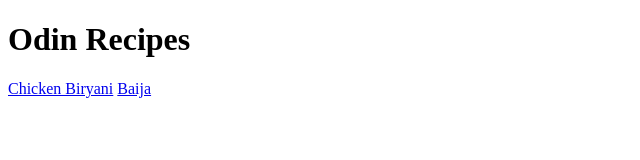
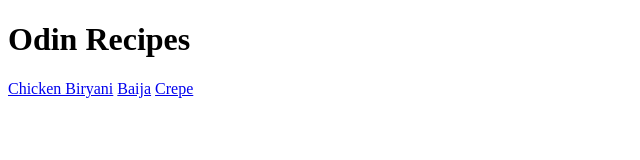
Before and after one commit to Joeptimiser/odin-recipes, a plain HTML site: page index.html in a window 1280 px wide. Shown: the full height of the page, 0-640 px from the left. Drawn offline with Linux system fonts and the light colour scheme.

Commit message:
Update index.html to include Crepe recipe

```diff
--- a/index.html
+++ b/index.html
@@ -9,5 +9,6 @@
    <h1>Odin Recipes</h1>
     <a href="recipes/biryani.html">Chicken Biryani</a>
     <a href="recipes/baija.html">Baija</a>
+    <a href="recipes/crepe.html">Crepe</a>
 </body>
 </html>
```
